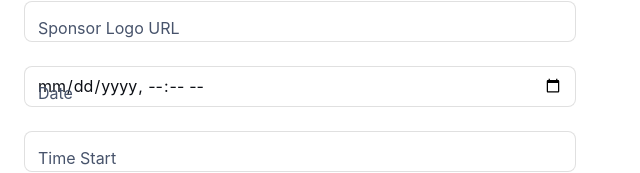
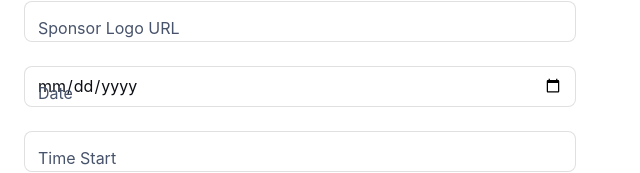
Before and after one commit to richMatchGen/matchgen-frontend, a React (Vite) app: page /fixture/creatematch in a window 1280 px wide. Shown: the part 416-589 px from the top of the page, without its empty margins (0-640 px from the left). Built offline with nearby package versions, Linux system fonts and the light colour scheme; sample sign-in values are in the browser's storage.

Commit message:
dateformat

```diff
--- a/src/pages/creatematch.jsx
+++ b/src/pages/creatematch.jsx
@@ -68,7 +68,7 @@ const handleChange = (e) => {
         { label: "Club Logo URL", name: "club_logo" },
         { label: "Opponent Logo URL", name: "opponent_logo" },
         { label: "Sponsor Logo URL", name: "sponsor" },
-        { label: "Date", name: "date", type: "datetime-local" },
+        { label: "Date", name: "date", type: "date" },
         { label: "Time Start", name: "time_start" },
         { label: "Venue", name: "venue" },
         { label: "Location", name: "location" },
```
